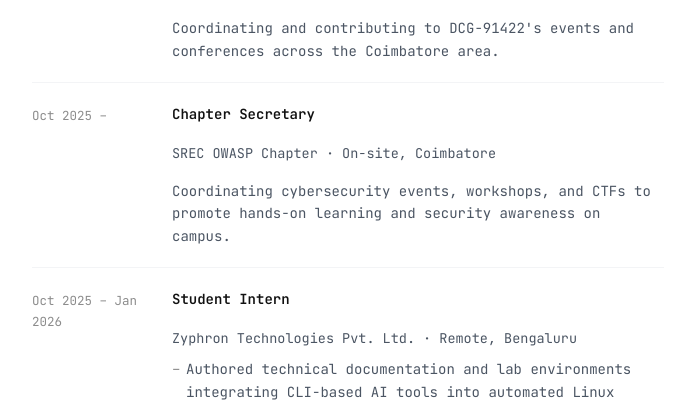
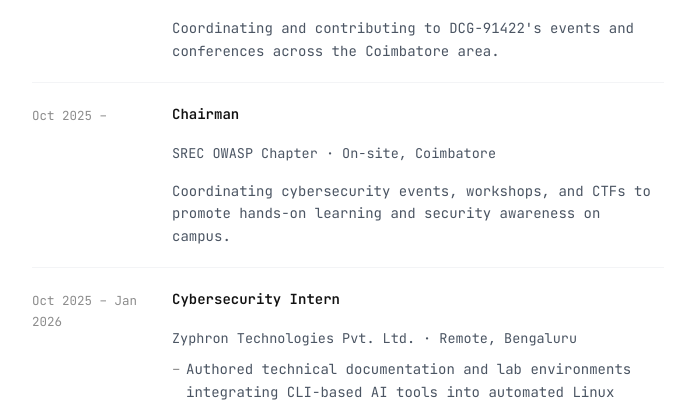
Before and after one commit to shreyanth-sureshkrishnaa/personal-site, a Jekyll site: the page built from work/index.html, in a window 1280 px wide. Shown: the part 429-831 px from the top of the page, without its empty margins (292-981 px from the left). Built offline with Jekyll 4.4.1, drawn with Linux system fonts in a browser that asks for light colours.

Commit message:
font fix

```diff
--- a/assets/css/main.css
+++ b/assets/css/main.css
@@ -1,4 +1,3 @@
-@import url('https://fonts.googleapis.com/css2?family=JetBrains+Mono:ital,wght@0,100..800;1,100..800&display=swap');
 
 :root {
   --blue: #2563eb;
@@ -30,11 +29,17 @@
 
 *, *::before, *::after { box-sizing: border-box; margin: 0; padding: 0; }
 
-/* Smooth global theme transition */
+/* Universal font inheritance — set on html so everything cascades down */
 html {
+  font-family: 'JetBrains Mono', ui-monospace, monospace;
   transition:
     background-color 0.4s cubic-bezier(0.4, 0, 0.2, 1),
     color 0.4s cubic-bezier(0.4, 0, 0.2, 1);
+}
+
+/* Force all elements (incl. buttons/inputs that don't auto-inherit) */
+* {
+  font-family: inherit;
 }
 
 /* Suppress all transitions on first load to prevent flash */
@@ -89,7 +94,6 @@
 }
 
 body {
-  font-family: var(--font-sans);
   font-size: 14px;
   line-height: 1.7;
   color: var(--text-primary);
--- a/work/index.html
+++ b/work/index.html
@@ -28,7 +28,7 @@
 <div class="entry">
   <div class="entry-time">Oct 2025 –</div>
   <div class="entry-body">
-    <p class="entry-role">Chapter Secretary</p>
+    <p class="entry-role">Chairman</p>
     <p class="entry-org">SREC OWASP Chapter · On-site, Coimbatore</p>
     <p class="entry-desc">Coordinating cybersecurity events, workshops, and CTFs to promote hands-on learning and
       security awareness on campus.</p>
@@ -38,7 +38,7 @@
 <div class="entry">
   <div class="entry-time">Oct 2025 – Jan 2026</div>
   <div class="entry-body">
-    <p class="entry-role">Student Intern</p>
+    <p class="entry-role">Cybersecurity Intern</p>
     <p class="entry-org">Zyphron Technologies Pvt. Ltd. · Remote, Bengaluru</p>
     <ul class="entry-bullets">
       <li>Authored technical documentation and lab environments integrating CLI-based AI tools into automated Linux
```
